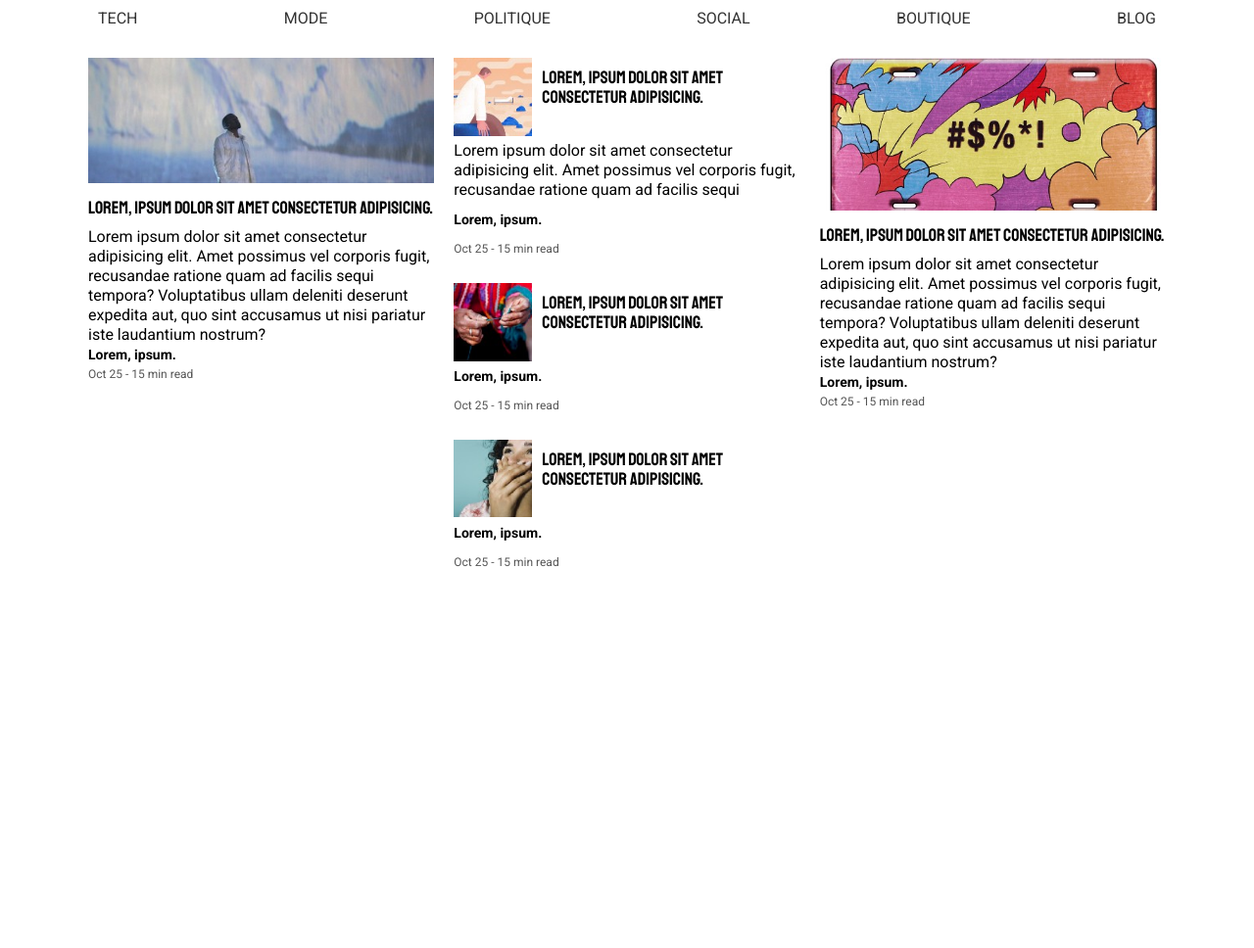
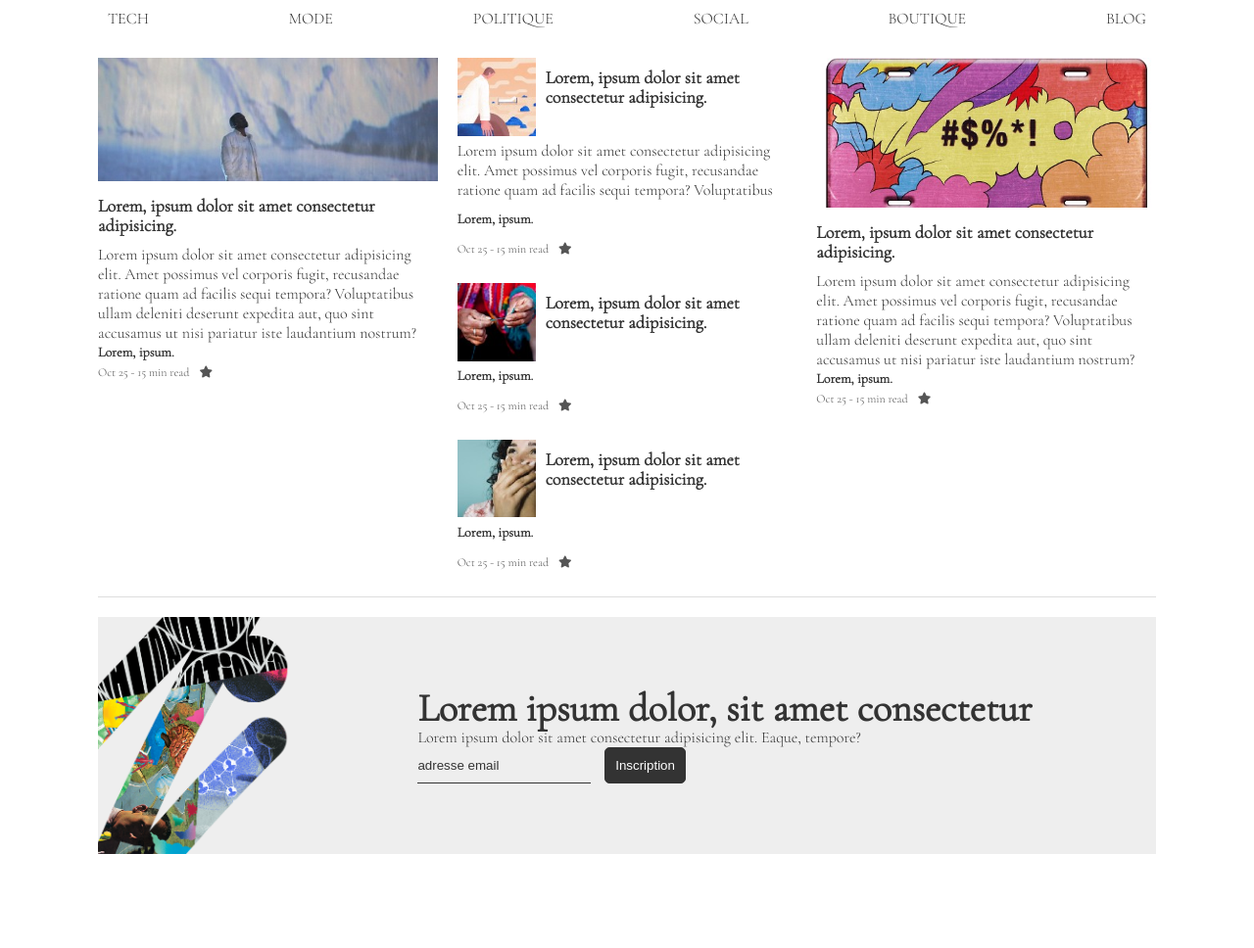
Before and after one commit to OthmanASSAS/medium-clone, a plain HTML site: page index.html in a window 1280 px wide. Shown: the part 68-1036 px from the top of the page at 98% size. Drawn offline with nearby package versions, Linux system fonts and the light colour scheme.

Commit message:
add ads section

```diff
--- a/css/style.css
+++ b/css/style.css
@@ -24,9 +24,10 @@
 }
 
 body {
+  font-family: 'Cormorant Garamond', serif;
   font-size: 1.6em; /* base font-size is equivalent "14px" */
-  font-family: 'Roboto', sans-serif;
   line-height: 2rem;
+  color: var(--dark);
 }
 
 h1,
@@ -35,13 +36,11 @@ h3,
 h4,
 h5,
 h6 {
-  font-family: 'Staatliches', cursive;
   margin: 1rem 0;
 }
 
 h3 {
   font-size: 1.8rem;
-  font-weight: 400;
   margin: 1rem 0;
 }
 
@@ -54,12 +53,22 @@ img {
   max-width: 100%; /* pour que les images ne dépassent pas le container */
 }
 
+hr {
+  border: 0;
+  border-bottom: 1px solid var(--gray);
+}
+
+::placeholder {
+  color: var(--dark);
+}
+
 /* utility */
 
 .container {
   max-width: 1100px;
   margin: auto;
-  height: 2000px;
+  height: 1500px;
+  padding: 0 1rem;
 }
 
 .text-primary {
@@ -77,7 +86,7 @@ img {
 
 .btn {
   padding: 1rem;
-  border-radius: 05rem;
+  border-radius: 0.5rem;
   cursor: pointer;
   border: 0;
   transition: all 0.2s;
@@ -92,6 +101,23 @@ img {
 .btn-light:hover {
   background: var(--primary);
   color: #fff;
+}
+
+.btn-dark {
+  border: 1px solid var(--dark);
+  background: var(--dark);
+  color: white;
+}
+
+.btn-dark:hover {
+  border: 1px solid var(--dark);
+  background: white;
+  color: var(--dark);
+}
+
+.mx-l {
+  margin-left: 1rem;
+  margin-right: 1rem;
 }
 
 /* generic */
@@ -182,3 +208,42 @@ nav {
   max-height: 6rem;
   overflow: hidden;
 }
+
+/* ads */
+
+.ads {
+  background: var(--gray-light);
+  margin: 2rem 0;
+  display: grid;
+  grid-template-columns: 200px 1fr auto 1fr;
+  grid-template-rows: 1fr auto auto auto 1fr;
+  grid-template-areas:
+    'img . . .'
+    'img . h1 .'
+    'img . p .'
+    'img . form .'
+    'img . . .';
+}
+
+.ads img {
+  grid-area: img;
+}
+.ads h1 {
+  grid-area: h1;
+  font-size: 4rem;
+}
+.ads p {
+  grid-area: p;
+}
+.ads form {
+  grid-area: form;
+}
+
+.ads form input {
+  background: var(--gray-light);
+  border: 0;
+  border-bottom: 1px solid var(--dark);
+  padding: 1rem 0;
+  margin-right: 1rem;
+  outline: 0;
+}
--- a/index.html
+++ b/index.html
@@ -7,9 +7,9 @@
  <link rel="stylesheet" href="/css/style.css">
  <link rel="stylesheet" only screen and (max-width:700px) href="/css/style.mobile.css">
  <script src="https://kit.fontawesome.com/83f4286022.js" crossorigin="anonymous"></script>
- <link rel="preconnect" href="https://fonts.gstatic.com">
- <link href="https://fonts.googleapis.com/css2?family=Roboto:wght@300;400;700&family=Staatliches&display=swap" rel="stylesheet">
-  <title>Journal du lundi | Accueil</title>
+<link rel="preconnect" href="https://fonts.gstatic.com">
+<link href="https://fonts.googleapis.com/css2?family=Cormorant+Garamond:wght@300&family=Staatliches&display=swap" rel="stylesheet">
+ <title>Journal du lundi | Accueil</title>
 </head>
 <body>
   <div class="container">
@@ -36,36 +36,50 @@
         <h3>Lorem, ipsum dolor sit amet consectetur adipisicing.</h3>
         <p class="article-content">Lorem ipsum dolor sit amet consectetur adipisicing elit. Amet possimus vel corporis fugit, recusandae ratione quam ad facilis sequi tempora? Voluptatibus ullam deleniti deserunt expedita aut, quo sint accusamus ut nisi pariatur iste laudantium nostrum?</p>
         <p class="article-author">Lorem, ipsum.</p>
-        <p class="text-hint">Oct 25 - 15 min read</p>
+        <p class="text-hint">Oct 25 - 15 min read<i class="fas fa-star mx-l"></i></p>
+
       </article>
       <article class="article-small">
         <img src="img/bloc-2.jpeg" alt="bloc-2">
         <h3>Lorem, ipsum dolor sit amet consectetur adipisicing.</h3>
         <p class="article-content">Lorem ipsum dolor sit amet consectetur adipisicing elit. Amet possimus vel corporis fugit, recusandae ratione quam ad facilis sequi tempora? Voluptatibus ullam deleniti deserunt expedita aut, quo sint accusamus ut nisi pariatur iste laudantium nostrum?</p>
        <p class="article-author">Lorem, ipsum.</p>
-       <p class="text-hint">Oct 25 - 15 min read</p>
+       <p class="text-hint">Oct 25 - 15 min read<i class="fas fa-star mx-l"></i></p>
+
       </article>
       <article class="article-small">
         <img src="img/bloc-3.jpeg" alt="bloc-3">
         <h3>Lorem, ipsum dolor sit amet consectetur adipisicing.</h3>
+       <p class="article-author">Lorem, ipsum.</p>
+       <p class="text-hint">Oct 25 - 15 min read<i class="fas fa-star mx-l"></i></p>
 
-       <p class="article-author">Lorem, ipsum.</p>
-       <p class="text-hint">Oct 25 - 15 min read</p>
       </article>
       <article class="article-small">
         <img src="img/bloc-4.jpeg" alt="bloc-4">
         <h3>Lorem, ipsum dolor sit amet consectetur adipisicing.</h3>
+       <p class="article-author">Lorem, ipsum.</p>
+       <p class="text-hint">Oct 25 - 15 min read<i class="fas fa-star mx-l"></i></p>
 
-       <p class="article-author">Lorem, ipsum.</p>
-       <p class="text-hint">Oct 25 - 15 min read</p>
       </article>
       <article>
+
         <img src="img/bloc-5.jpeg" alt="bloc-5">
         <h3>Lorem, ipsum dolor sit amet consectetur adipisicing.</h3>
         <p class="article-content">Lorem ipsum dolor sit amet consectetur adipisicing elit. Amet possimus vel corporis fugit, recusandae ratione quam ad facilis sequi tempora? Voluptatibus ullam deleniti deserunt expedita aut, quo sint accusamus ut nisi pariatur iste laudantium nostrum?</p>
        <p class="article-author">Lorem, ipsum.</p>
-       <p class="text-hint">Oct 25 - 15 min read</p>
+       <p class="text-hint">Oct 25 - 15 min read<i class="fas fa-star mx-l"></i></p>
+
       </article>
+    </section>
+    <hr/>
+    <section class="ads">
+      <img src="img/ads.png" alt="ads">
+      <h1>Lorem ipsum dolor, sit amet consectetur</h1>
+      <p>Lorem ipsum dolor sit amet consectetur adipisicing elit. Eaque, tempore?</p>
+      <form action="#">
+        <input placeholder="adresse email" type="text">
+        <button class="btn btn-dark">Inscription</button>
+      </form>
     </section>
   </div>
 </body>
```
